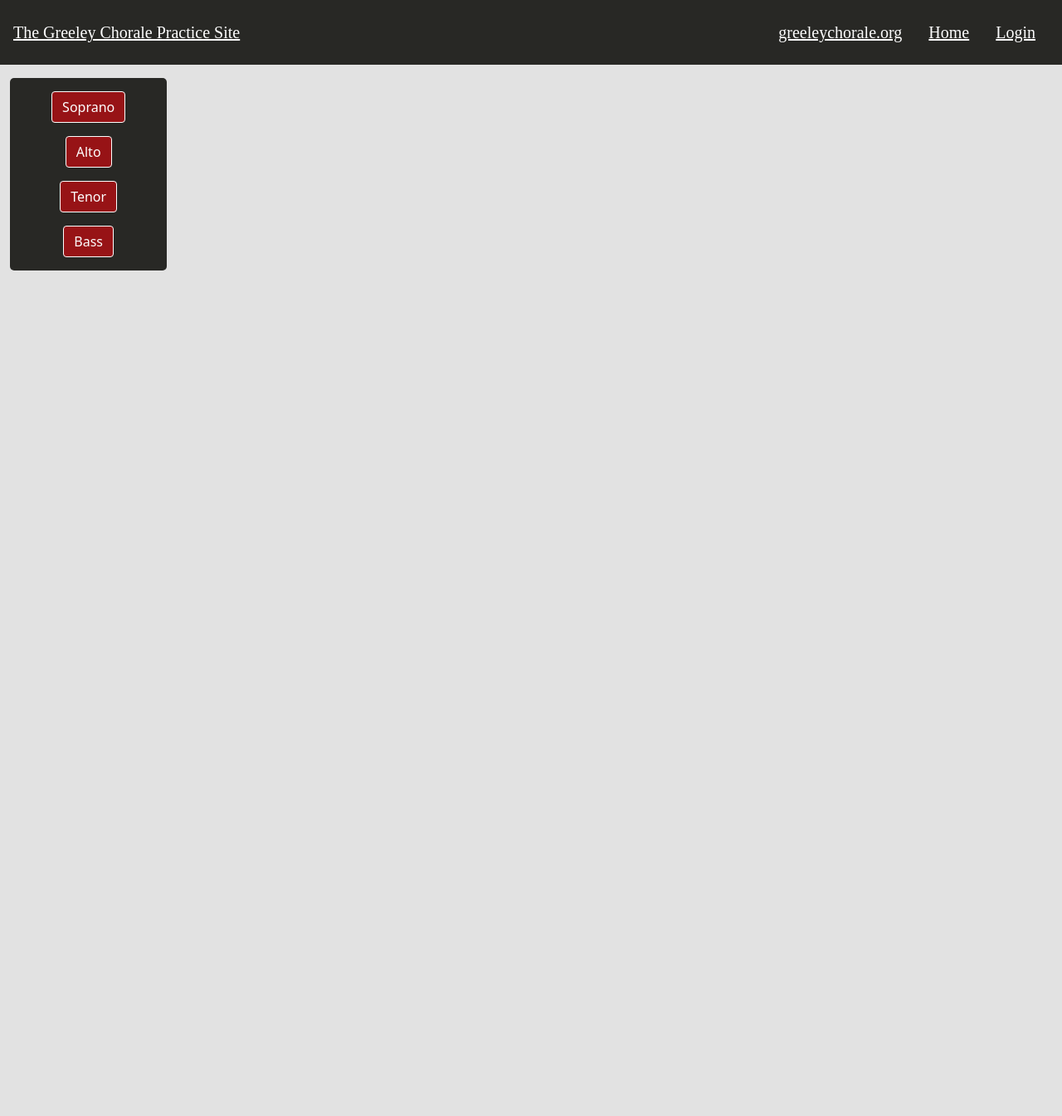
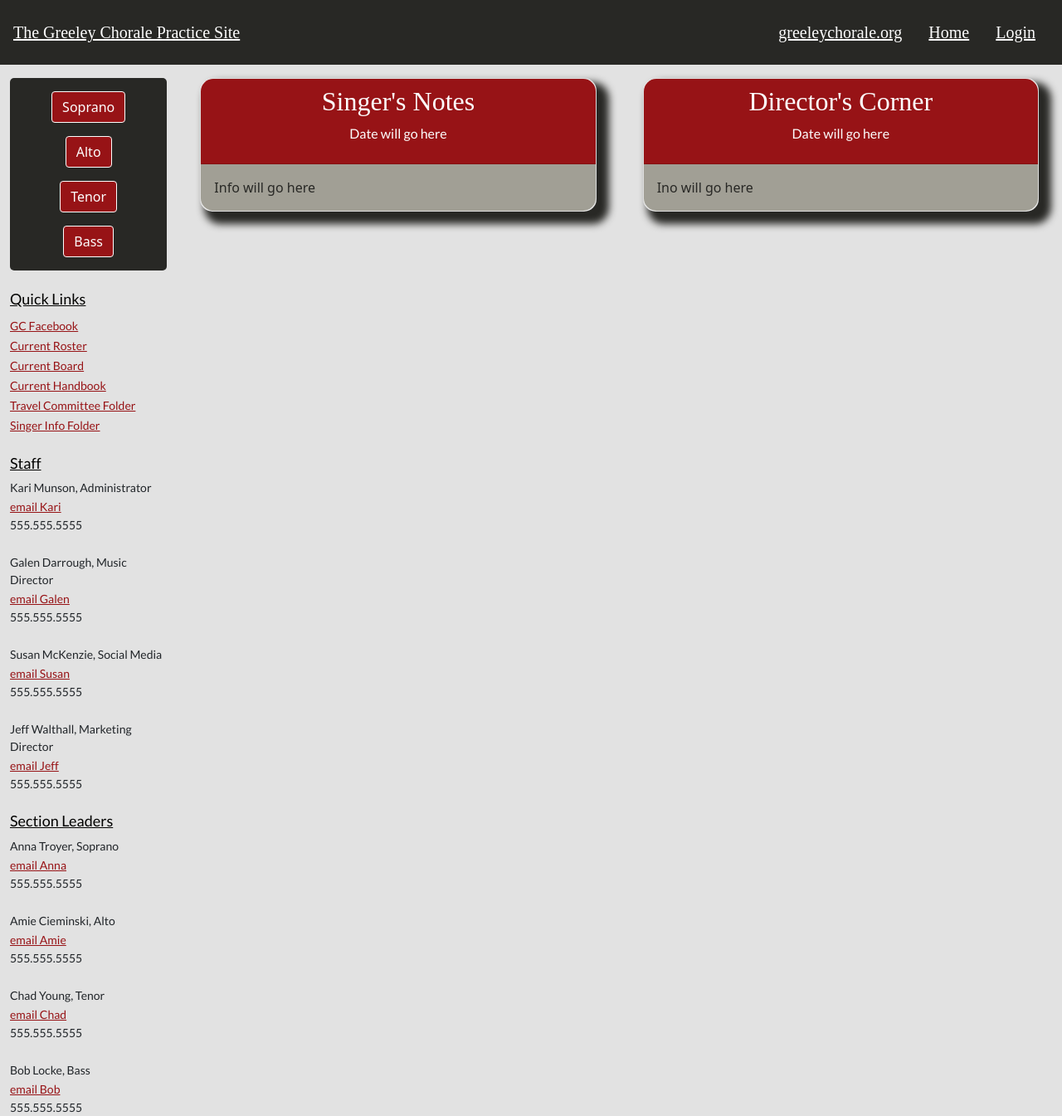
Before and after one commit to LauraCole1900/chorale-practice-site, a React (Create React App) app in the folder client/: page /members in a window 1280 px wide. Shown: the whole page at 83% size. Before the commit the page ends 800 px from the top, so only its background shows below. Built offline with nearby package versions, Linux system fonts and the light colour scheme; a web font is replaced by a local one.

Commit message:
added cards & quick links/staff/leaders to members; added a few more upcoming events; added permissions levels to User schema

```diff
--- a/client/src/pages/lander.js
+++ b/client/src/pages/lander.js
@@ -16,6 +16,14 @@ const Lander = () => {
           <h1>Upcoming Events</h1>
         </Card.Header>
         <Card.Body className="cardBody">
+          <h2>Chorale auditions</h2>
+          <p>Wednesday, January 12 & Saturday, January 15 | By Appointment Only</p>
+          <h2>Pops & Pasta Solo & Small Group Auditions</h2>
+          <p>Saturday, January 15</p>
+          <h2>Pops & Pasta ONLY Rehearsal</h2>
+          <p>Wednesday January 12 | 7:15pm | Frasier 63</p>
+          <h2>First Spring Concert Rehearsal</h2>
+          <p>Wednesday, January 19 | 7:15pm | Frasier 63</p>
           <h2>26th Annual Pops & Pasta!</h2>
           <p>
             Saturday, February 26th | 1pm & 6pm | Greeley Recreation Center
--- a/client/src/pages/members.js
+++ b/client/src/pages/members.js
@@ -1,5 +1,5 @@
 import { useEffect, useState } from "react";
-import { Col, Row } from "react-bootstrap";
+import { Card, Col, Row } from "react-bootstrap";
 import { Sidenav } from "../components/navbar";
 import "./style.css";
 
@@ -11,6 +11,70 @@ const Members = () => {
       <Row>
         <Col sm={2}>
           <Sidenav />
+          <h2 className="sideInfo">Quick Links</h2>
+          <a href="https://www.facebook.com/greeleychorale/" target="_blank" rel="noreferrer noopener" className="sideLinks">GC Facebook</a><br />
+          <a href="https://docs.google.com/spreadsheets/d/1V-8VwBaETctcQRyHIbVTXFvsAVutFlCktdyv-TRrOas/edit#gid=1766265975" target="_blank" rel="noreferrer noopener" className="sideLinks">Current Roster</a><br />
+          <a href="https://mcusercontent.com/a8e2ad8a001699980605e15e4/files/c246cf1f-0f53-e9f3-a3f2-0bc7210c6972/2020_FINAL_ROSTER_CHORALE_BOARD_2020_2021.pdf" target="_blank" rel="noreferrer noopener" className="sideLinks">Current Board</a><br />
+          <a href="https://mcusercontent.com/a8e2ad8a001699980605e15e4/files/bfd19bde-0fce-117a-d571-5b55f50af1f1/GChandbook_2021_2022_rev_2021_11_15.pdf" target="_blank" rel="noreferrer noopener" className="sideLinks">Current Handbook</a><br />
+          <a href="https://drive.google.com/drive/folders/1rC_Sts79-gVboreuuiyYr5TjjV6Dr2WS" target="_blank" rel="noreferrer noopener" className="sideLinks">Travel Committee Folder</a><br />
+          <a href="https://drive.google.com/drive/folders/1xsKVJ4I8162VVGzDlCV2pIksLocR1aZD" target="_blank" rel="noreferrer noopener" className="sideLinks">Singer Info Folder</a>
+          <br />
+
+          <h2 className="sideInfo">Staff</h2>
+          <p className="sideLinks">Kari Munson, Administrator</p>
+          <a href="mailto:placeholder@gmail.com" className="sideLinks">email Kari</a>
+          <p className="sideLinks">555.555.5555</p>
+          <br />
+          <p className="sideLinks">Galen Darrough, Music Director</p>
+          <a href="mailto:placeholder@gmail.com" className="sideLinks">email Galen</a>
+          <p className="sideLinks">555.555.5555</p>
+          <br />
+          <p className="sideLinks">Susan McKenzie, Social Media</p>
+          <a href="mailto:placeholder@gmail.com" className="sideLinks">email Susan</a>
+          <p className="sideLinks">555.555.5555</p>
+          <br />
+          <p className="sideLinks">Jeff Walthall, Marketing Director</p>
+          <a href="mailto:placeholder@gmail.com" className="sideLinks">email Jeff</a>
+          <p className="sideLinks">555.555.5555</p>
+
+          <h2 className="sideInfo">Section Leaders</h2>
+          <p className="sideLinks">Anna Troyer, Soprano</p>
+          <a href="mailto:placeholder@gmail.com" className="sideLinks">email Anna</a>
+          <p className="sideLinks">555.555.5555</p>
+          <br />
+          <p className="sideLinks">Amie Cieminski, Alto</p>
+          <a href="mailto:placeholder@gmail.com" className="sideLinks">email Amie</a>
+          <p className="sideLinks">555.555.5555</p>
+          <br />
+          <p className="sideLinks">Chad Young, Tenor</p>
+          <a href="mailto:placeholder@gmail.com" className="sideLinks">email Chad</a>
+          <p className="sideLinks">555.555.5555</p>
+          <br />
+          <p className="sideLinks">Bob Locke, Bass</p>
+          <a href="mailto:placeholder@gmail.com" className="sideLinks">email Bob</a>
+          <p className="sideLinks">555.555.5555</p>
+        </Col>
+        <Col sm={5}>
+          <Card>
+            <Card.Header className="cardTitle">
+              <h2>Singer's Notes</h2>
+              <p>Date will go here</p>
+            </Card.Header>
+            <Card.Body className="cardBody">
+              Info will go here
+            </Card.Body>
+          </Card>
+        </Col>
+        <Col sm={5}>
+          <Card>
+            <Card.Header className="cardTitle">
+              <h2>Director's Corner</h2>
+              <p>Date will go here</p>
+            </Card.Header>
+            <Card.Body className="cardBody">
+              Ino will go here
+            </Card.Body>
+          </Card>
         </Col>
       </Row>
     </>
--- a/client/src/pages/section.js
+++ b/client/src/pages/section.js
@@ -5,7 +5,7 @@ import "./style.css"
 const Section = () => {
   const [songs, setSongs] = useState([]);
 
-  // Determines which section-page user is on
+  // Determines which section-page user is on and pulls out the section name
   const urlArray = window.location.href.split("/")
   const urlSection = urlArray[urlArray.length - 1]
 
--- a/client/src/pages/style.css
+++ b/client/src/pages/style.css
@@ -6,6 +6,17 @@
   --gcRed: #971316;
   --headerFont: 'Sree Krushnadevaraya', serif;
   --bodyFont: 'Lato', sans-serif;
+}
+
+a.sideLinks {
+  color: var(--gcRed);
+}
+a.sideLinks:visited {
+  color: var(--gcCharcoal);
+}
+a.sideLinks:hover {
+  font-family: var(--headerFont);
+  font-size: 18px;
 }
 
 .card {
@@ -26,3 +37,18 @@
   background-color: var(--gcGray);
   border-radius: 0 0 15px 15px;
 }
+
+.sideInfo {
+  font-family: var(--bodyFont);
+  font-size: 18px;
+  margin-top: 1.5rem;
+  color: var(--gcBlack);
+  text-decoration: underline;
+}
+
+.sideLinks {
+  font-family: var(--bodyFont);
+  font-size: 14px;
+  margin: 0;
+  padding: 0;
+}
```
Also changed, not shown: 1 other file (tests, documents, lock files or other folders).
